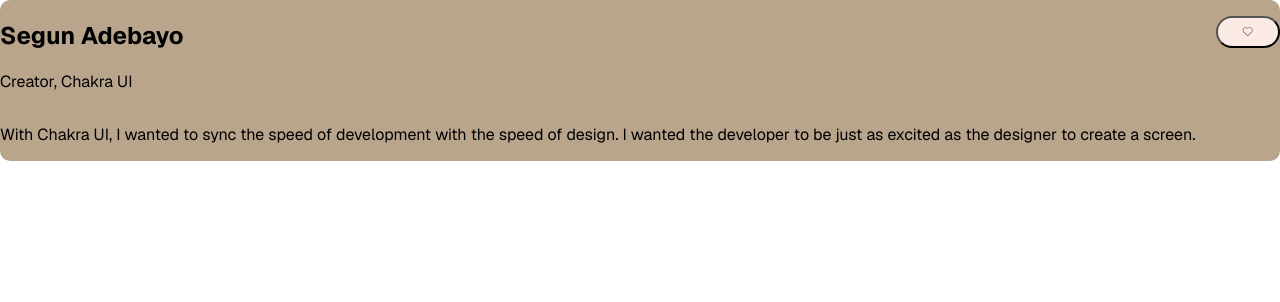
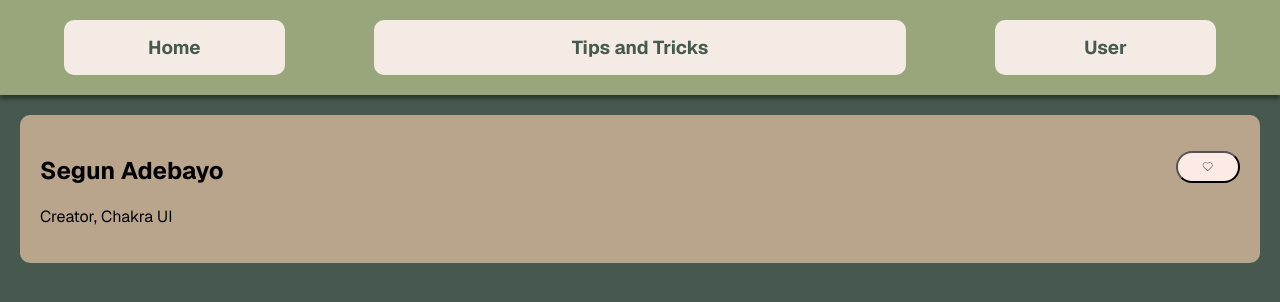
Before and after one commit to pathirny/HarvestHub, a Next.js app in the folder harvesthub/: page /TipsnTricks in a window 1280 px wide. Shown: the top 302 px of the page. Built offline with nearby package versions, Linux system fonts and the light colour scheme.

Commit message:
styled tip card, created new component - TipCard and added background styling to body in global.css

```diff
--- a/harvesthub/app/TipsnTricks/page.tsx
+++ b/harvesthub/app/TipsnTricks/page.tsx
@@ -1,46 +1,12 @@
-import {
-  Card,
-  CardHeader,
-  CardBody,
-  Text,
-  Flex,
-  Box,
-  Heading,
-  IconButton,
-  Button,
-  Image,
-  CardFooter,
-  Avatar,
+import Header from "@/components/Header";
+import { TipCard } from "@/components/TipCard";
 
-} from "@chakra-ui/react";
-import { CiHeart } from "react-icons/ci";
 
 export default function TipsnTricks() {
   return (
     <>
-       <Card maxW="md" bg="#B9A48C" borderRadius={10}>
-        <CardHeader>
-          <Flex>
-            <Flex flex="1" gap="4" alignItems="center" flexWrap="wrap">
-              <Box>
-                <Heading size="sm">Segun Adebayo</Heading>
-                <Text>Creator, Chakra UI</Text>
-              </Box>
-            </Flex>
-            <IconButton
-              aria-label="Add to favourites"
-              icon={<CiHeart/>}
-            />
-          </Flex>
-        </CardHeader>
-        <CardBody>
-          <Text>
-            With Chakra UI, I wanted to sync the speed of development with the
-            speed of design. I wanted the developer to be just as excited as the
-            designer to create a screen.
-          </Text>
-        </CardBody>
-      </Card>
+      <Header title="Tips and Tricks" />
+      <TipCard />
     </>
   );
 }
--- a/harvesthub/app/globals.css
+++ b/harvesthub/app/globals.css
@@ -2,6 +2,8 @@
   margin: 0;
   padding: 0;
   box-sizing: border-box;
+  background-color: #47594e;
+
 }
 
 .box {
--- /dev/null
+++ b/harvesthub/components/TipCard.tsx
@@ -0,0 +1,44 @@
+import {
+  Card,
+  CardHeader,
+  CardBody,
+  Text,
+  Flex,
+  Box,
+  Heading,
+  IconButton,
+} from "@chakra-ui/react";
+import { CiHeart } from "react-icons/ci";
+
+// 1 - Style card with border etc.
+// 2 - Create a data.json file in same folder as tnt
+// 3 - Create a function to map through the array of tips and render a card for each one
+// 4 - Add search bar
+
+
+export const TipCard = () => {
+  return (
+    <>
+      <Card maxW="md" bg="#B9A48C" borderRadius={10} margin="20px" p="20px">
+        <CardHeader>
+          <Flex>
+            <Flex flex="1" gap="4" alignItems="center" flexWrap="wrap">
+              <Box>
+                <Heading size="sm">Segun Adebayo</Heading>
+                <Text>Creator, Chakra UI</Text>
+              </Box>
+            </Flex>
+            <IconButton aria-label="Add to favourites" icon={<CiHeart />} />
+          </Flex>
+        </CardHeader>
+        <CardBody>
+          {/* <Text>
+            With Chakra UI, I wanted to sync the speed of development with the
+            speed of design. I wanted the developer to be just as excited as the
+            designer to create a screen.
+          </Text> */}
+        </CardBody>
+      </Card>
+    </>
+  );
+};
```
Also changed, not shown: harvesthub/components/TipsAndTricks.tsx (deleted, +0 -7 lines).
